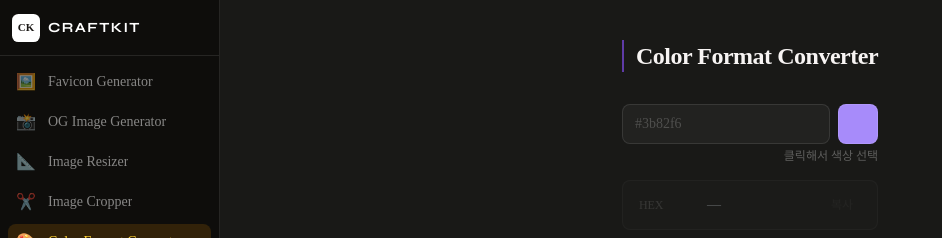
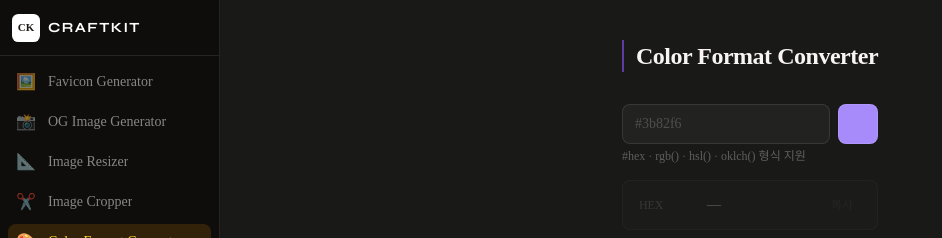
Before and after one commit to wjdxodbs/craftkit, a Next.js app: page /tools/color-converter in a window 1280 px wide. Shown: the top 238 px of the page, without its empty margins (0-942 px from the left). Built offline with nearby package versions, Linux system fonts and the light colour scheme.

Commit message:
fix: ColorConverter 형식 힌트 텍스트 추가

```diff
--- a/src/widgets/color-converter/ui/ColorConverter.tsx
+++ b/src/widgets/color-converter/ui/ColorConverter.tsx
@@ -82,7 +82,7 @@ export function ColorConverter() {
             className="sr-only"
           />
         </div>
-        <p className="text-right text-xs text-white/30">클릭해서 색상 선택</p>
+        <p className="text-xs text-white/30">#hex · rgb() · hsl() · oklch() 형식 지원</p>
       </div>
 
       {/* 변환 결과 */}
```
